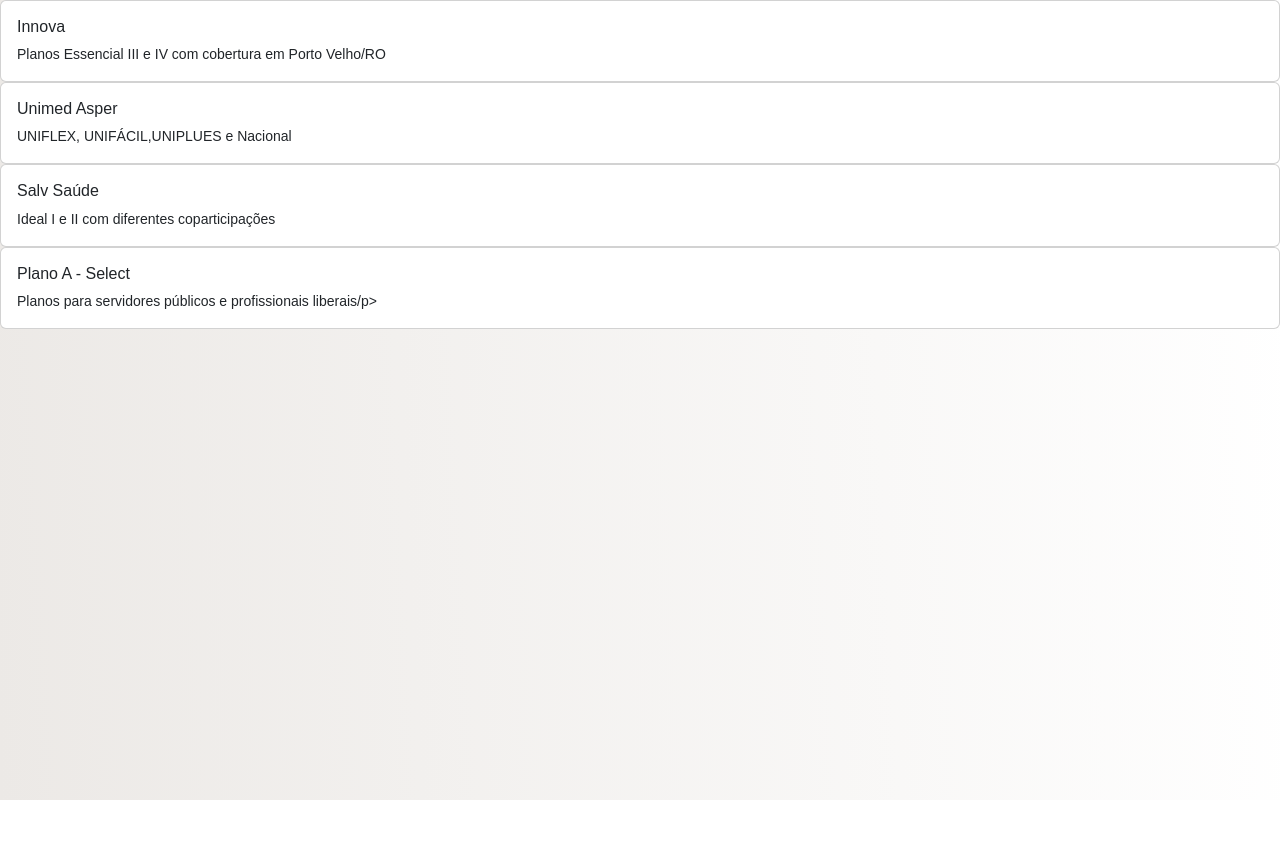
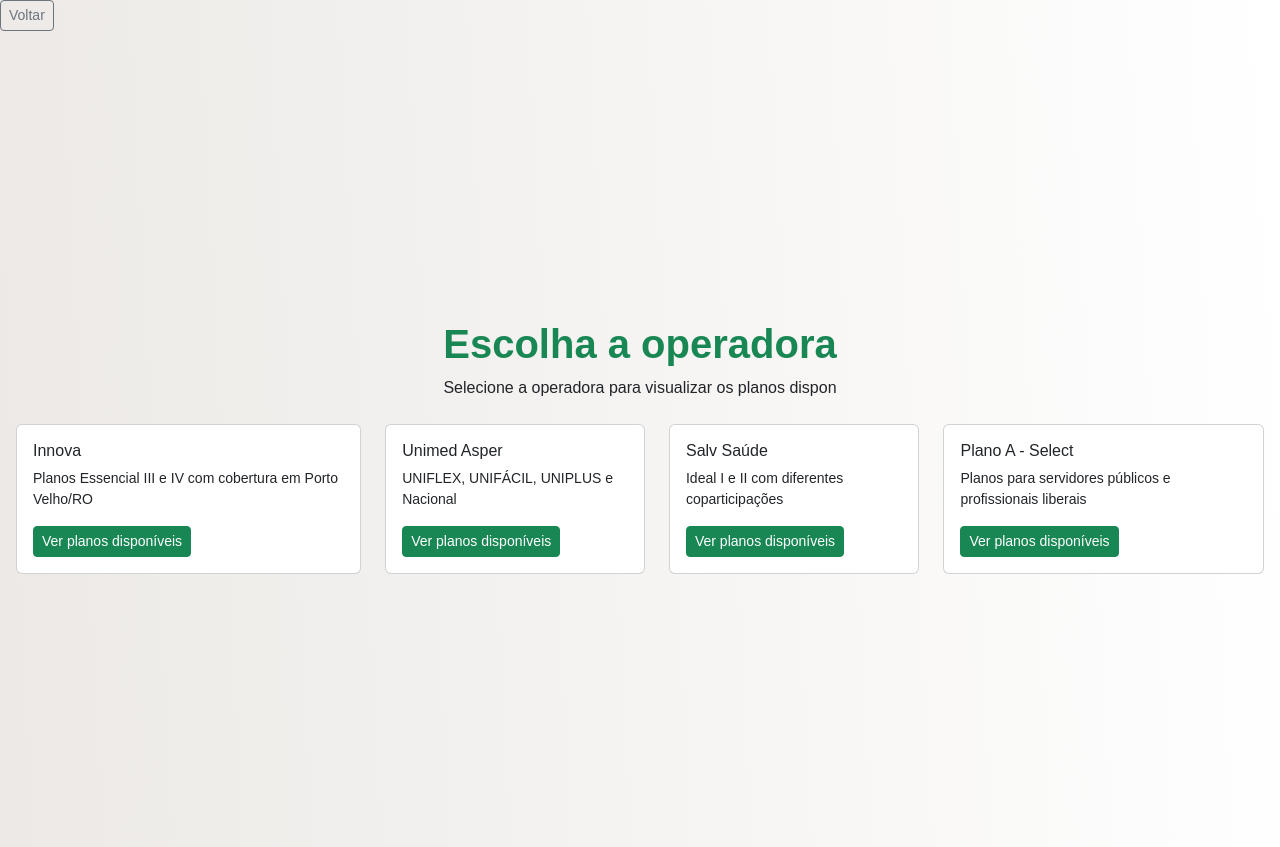
Before and after one commit to moshgui/vidas-cotador, an Angular app in the folder cotador-saude/: page /selecionar-operadora in a window 1280 px wide. Before the commit the page ends 800 px from the top, so only its background shows below. Built offline with nearby package versions, Linux system fonts and the light colour scheme; a web font is replaced by a local one.

Commit message:
feat: componente seletor de operadoras formatado, mas ainda com dados mockados

```diff
--- a/cotador-saude/src/app/app.routes.ts
+++ b/cotador-saude/src/app/app.routes.ts
@@ -1,7 +1,7 @@
 import { Routes } from '@angular/router';
 import { Home } from './views/home/home';
 import { FormPessoa } from './components/form-pessoa/form-pessoa';
-import { SeletorOperadora } from './components/seletor-operadora/seletor-operadora';
+import { Operadoras } from './views/operadoras/operadoras';
 
 export const routes: Routes = [
   {
@@ -14,6 +14,6 @@
   },
   {
     path: 'selecionar-operadora',
-    component: SeletorOperadora,
+    component: Operadoras,
   },
 ];
--- a/cotador-saude/src/app/components/form-pessoa/form-pessoa.html
+++ b/cotador-saude/src/app/components/form-pessoa/form-pessoa.html
@@ -1,7 +1,3 @@
-<app-buttons routerLink="/" titulo="Voltar" classeBotao="btn-outline-secondary mb-3"
-  >Voltar</app-buttons
->
-
 <div class="container d-flex justify-content-center align-items-center min-vh-100">
   <div class="card p-4 p-md-5 border rounded text-center" style="max-width: 700px; width: 100%">
     <h3 class="fw-semibold text-dark mb-2">Cotação de Plano de Saúde - Pessoa Física</h3>
--- a/cotador-saude/src/app/components/seletor-operadora/seletor-operadora.html
+++ b/cotador-saude/src/app/components/seletor-operadora/seletor-operadora.html
@@ -1,24 +1,7 @@
 <div class="card hover">
   <div class="card-body">
-    <h6 class="card-title">Innova</h6>
-    <p class="card-text small">Planos Essencial III e IV com cobertura em Porto Velho/RO</p>
+    <h6 class="card-title">{{ nomeOperadora }}</h6>
+    <p class="card-text small">{{ descricaoOperadora }}</p>
+    <app-buttons titulo="Ver planos disponíveis" classeBotao="btn-success"></app-buttons>
   </div>
 </div>
-<div class="card hover">
-  <div class="card-body">
-    <h6 class="card-title">Unimed Asper</h6>
-    <p class="card-text small">UNIFLEX, UNIFÁCIL,UNIPLUES e Nacional</p>
-  </div>
-</div>
-<div class="card hover">
-  <div class="card-body">
-    <h6 class="card-title">Salv Saúde</h6>
-    <p class="card-text small">Ideal I e II com diferentes coparticipações</p>
-  </div>
-</div>
-<div class="card hover">
-  <div class="card-body">
-    <h6 class="card-title">Plano A - Select</h6>
-    <p class="card-text small">Planos para servidores públicos e profissionais liberais/p></p>
-  </div>
-</div>
--- /dev/null
+++ b/cotador-saude/src/app/views/operadoras/operadoras.html
@@ -0,0 +1,28 @@
+<app-buttons routerLink="/iniciar-cotacao" titulo="Voltar" classeBotao="btn-outline-secondary mb-3"
+  >Voltar</app-buttons
+>
+<div class="d-flex flex-column justify-content-center align-items-center vh-100 p-3">
+  <div class="text-center mb-4">
+    <h1 class="text-success fw-semibold">Escolha a operadora</h1>
+    Selecione a operadora para visualizar os planos dispon
+  </div>
+  <div class="d-flex gap-4">
+    <app-seletor-operadora
+      nomeOperadora="Innova"
+      descricaoOperadora="Planos Essencial III e IV com cobertura em Porto Velho/RO"
+    >
+    </app-seletor-operadora>
+    <app-seletor-operadora
+      nomeOperadora="Unimed Asper"
+      descricaoOperadora="UNIFLEX, UNIFÁCIL, UNIPLUS e Nacional"
+    ></app-seletor-operadora>
+    <app-seletor-operadora
+      nomeOperadora="Salv Saúde"
+      descricaoOperadora="Ideal I e II com diferentes coparticipações"
+    ></app-seletor-operadora>
+    <app-seletor-operadora
+      nomeOperadora="Plano A - Select"
+      descricaoOperadora="Planos para servidores públicos e profissionais liberais"
+    ></app-seletor-operadora>
+  </div>
+</div>
```
Also changed, not shown: cotador-saude/src/app/components/seletor-operadora/seletor-operadora.ts (+5 -3 lines), cotador-saude/src/app/views/operadoras/operadoras.ts (added, +11 -0 lines), cotador-saude/src/app/views/home/home.html (indentation only), 1 other file (tests, documents, lock files or other folders).
